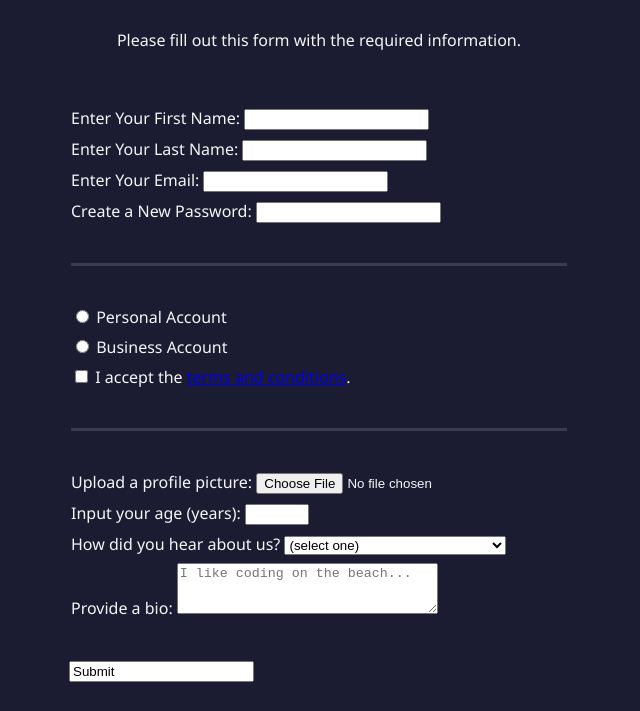
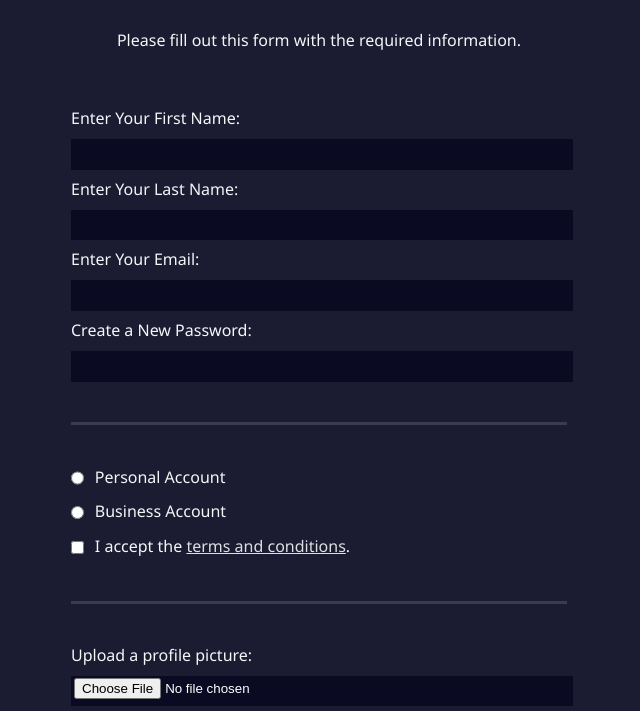
Before and after one commit to adex-badr18/simple-registration-form, a plain HTML site: page index.html in a window 1280 px wide. Shown: the part 78-789 px from the top of the page, without its empty margins (321-961 px from the left). Drawn offline with Linux system fonts and the light colour scheme.

Commit message:
Style the form elements

```diff
--- a/css/styles.css
+++ b/css/styles.css
@@ -24,6 +24,7 @@ form {
     max-width: 500px;
     min-width: 300px;
     width: 60vw;
+    padding-bottom: 2em;
 }
 
 fieldset {
@@ -35,3 +36,42 @@ fieldset {
 fieldset:last-of-type {
     border-bottom: none;
 }
+
+input,
+textarea,
+select {
+    width: 100%;
+    margin: 10px 0 0 0;
+    min-height: 2em;
+}
+
+.inline {
+    width: unset;
+    margin: 0 0.5em 0 0;
+    vertical-align: middle;
+}
+
+input, textarea {
+    background-color: #0a0a23;
+    border: 1px solid #0a0a23;
+    color: #ffffff;
+}
+
+input[type="submit"] {
+    display: block;
+    width: 60%;
+    margin: 1em auto;
+    height: 2em;
+    font-size: 1.1rem;
+    background-color: #3b3b4f;
+    border-color: white;
+    min-width: 300px;
+}
+
+input[type="file"] {
+    padding: 1px 2px;
+}
+
+a {
+    color: #dfdfe2;
+}
--- a/index.html
+++ b/index.html
@@ -1,12 +1,11 @@
 <!DOCTYPE html>
 <html lang="en">
-
   <head>
-    <meta charset="UTF-8">
-    <meta http-equiv="X-UA-Compatible" content="IE=edge">
-    <meta name="viewport" content="width=device-width, initial-scale=1.0">
+    <meta charset="UTF-8" />
+    <meta http-equiv="X-UA-Compatible" content="IE=edge" />
+    <meta name="viewport" content="width=device-width, initial-scale=1.0" />
     <title>Simple Registration Form</title>
-    <link rel="stylesheet" href="css/styles.css">
+    <link rel="stylesheet" href="css/styles.css" />
   </head>
 
   <body>
@@ -15,30 +14,72 @@
 
     <form action="https://register-demo.freecodecamp.org" method="post">
       <fieldset>
-            <label for="first-name">Enter Your First Name: <input type="text" name="first-name" id="first-name"
-                    required></label>
-            <label for="last-name">Enter Your Last Name: <input type="text" name="last-name" id="last-name"
-                    required></label>
-            <label for="email">Enter Your Email: <input type="email" name="email" id="email" required></label>
-            <label for="new-password">Create a New Password: <input type="password" name="new-password"
-                    id="new-password" pattern="[a-z0-5]{8,}" required></label>
+        <label for="first-name"
+          >Enter Your First Name:
+          <input type="text" name="first-name" id="first-name" required
+        /></label>
+        <label for="last-name"
+          >Enter Your Last Name:
+          <input type="text" name="last-name" id="last-name" required
+        /></label>
+        <label for="email"
+          >Enter Your Email:
+          <input type="email" name="email" id="email" required
+        /></label>
+        <label for="new-password"
+          >Create a New Password:
+          <input
+            type="password"
+            name="new-password"
+            id="new-password"
+            pattern="[a-z0-5]{8,}"
+            required
+        /></label>
       </fieldset>
       <fieldset>
-            <label for="personal-account"><input type="radio" name="account-type" id="personal-account"> Personal
-                Account</label>
-            <label for="business-account"><input type="radio" name="account-type" id="business-account"> Business
-                Account</label>
-            <label for="terms-and-conditions"><input type="checkbox" name="terms-and-conditions"
-                    id="terms-and-conditions" required> I
-                accept the <a href="https://www.freecodecamp.org/news/terms-of-service/">terms and
-                    conditions</a>.</label>
+        <label for="personal-account"
+          ><input
+            type="radio"
+            name="account-type"
+            id="personal-account"
+            class="inline"
+          />
+          Personal Account</label
+        >
+        <label for="business-account"
+          ><input
+            type="radio"
+            name="account-type"
+            id="business-account"
+            class="inline"
+          />
+          Business Account</label
+        >
+        <label for="terms-and-conditions"
+          ><input
+            type="checkbox"
+            name="terms-and-conditions"
+            id="terms-and-conditions"
+            class="inline"
+            required
+          />
+          I accept the
+          <a href="https://www.freecodecamp.org/news/terms-of-service/"
+            >terms and conditions</a
+          >.</label
+        >
       </fieldset>
       <fieldset>
-            <label for="profile-picture">Upload a profile picture: <input type="file" name="profile-picture"
-                    id="profile-picture"></label>
-            <label for="age">Input your age (years): <input type="number" name="age" id="age" min="13"
-                    max="120"></label>
-            <label for="referrer">How did you hear about us?
+        <label for="profile-picture"
+          >Upload a profile picture:
+          <input type="file" name="profile-picture" id="profile-picture"
+        /></label>
+        <label for="age"
+          >Input your age (years):
+          <input type="number" name="age" id="age" min="13" max="120"
+        /></label>
+        <label for="referrer"
+          >How did you hear about us?
           <select name="referrer" id="referrer">
             <option value="">(select one)</option>
             <option value="1">freeCodeCamp News</option>
@@ -47,12 +88,18 @@
             <option value="4">Other</option>
           </select>
         </label>
-            <label for="bio">Provide a bio:
-                <textarea name="bio" id="bio" cols="30" rows="3" placeholder="I like coding on the beach..."></textarea>
+        <label for="bio"
+          >Provide a bio:
+          <textarea
+            name="bio"
+            id="bio"
+            cols="30"
+            rows="3"
+            placeholder="I like coding on the beach..."
+          ></textarea>
         </label>
       </fieldset>
-        <input type=" submit" value="Submit">
+      <input type="submit" value="Submit" />
     </form>
   </body>
-
 </html>
```
Lines whose indentation alone changed are shown as unchanged.
